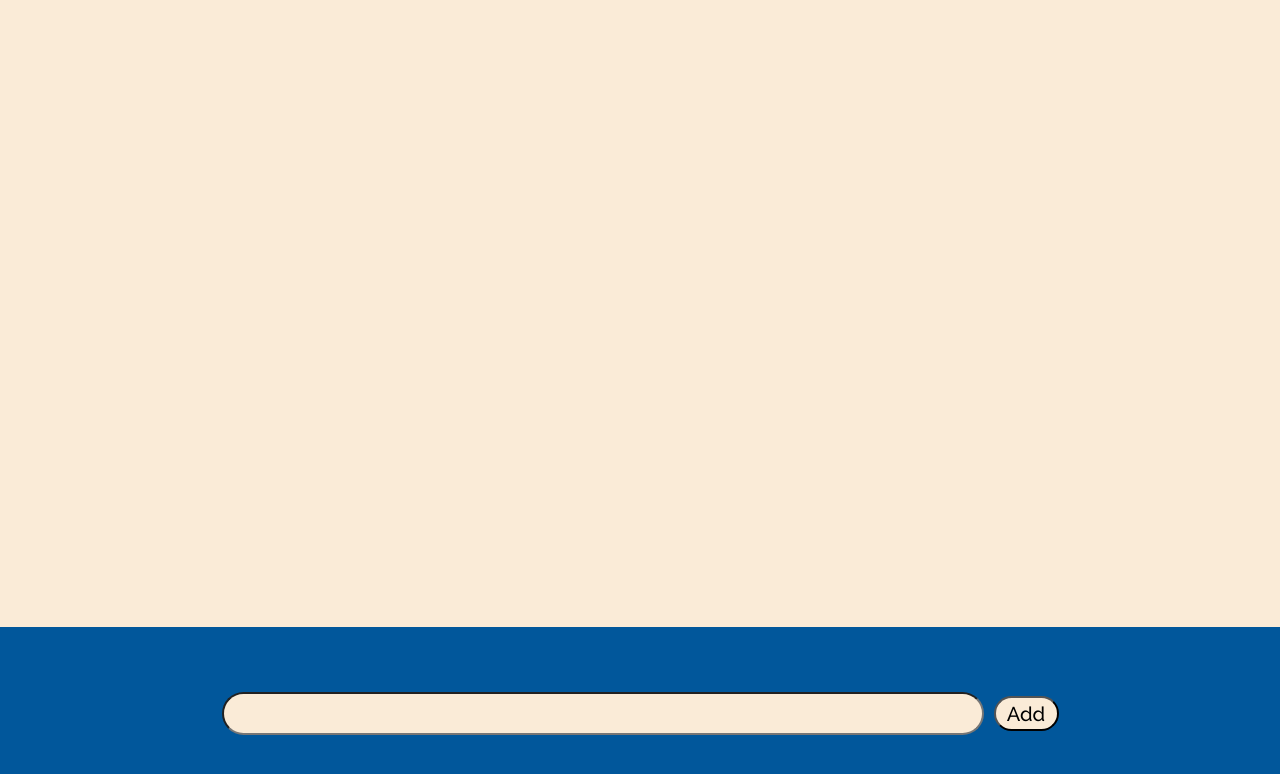
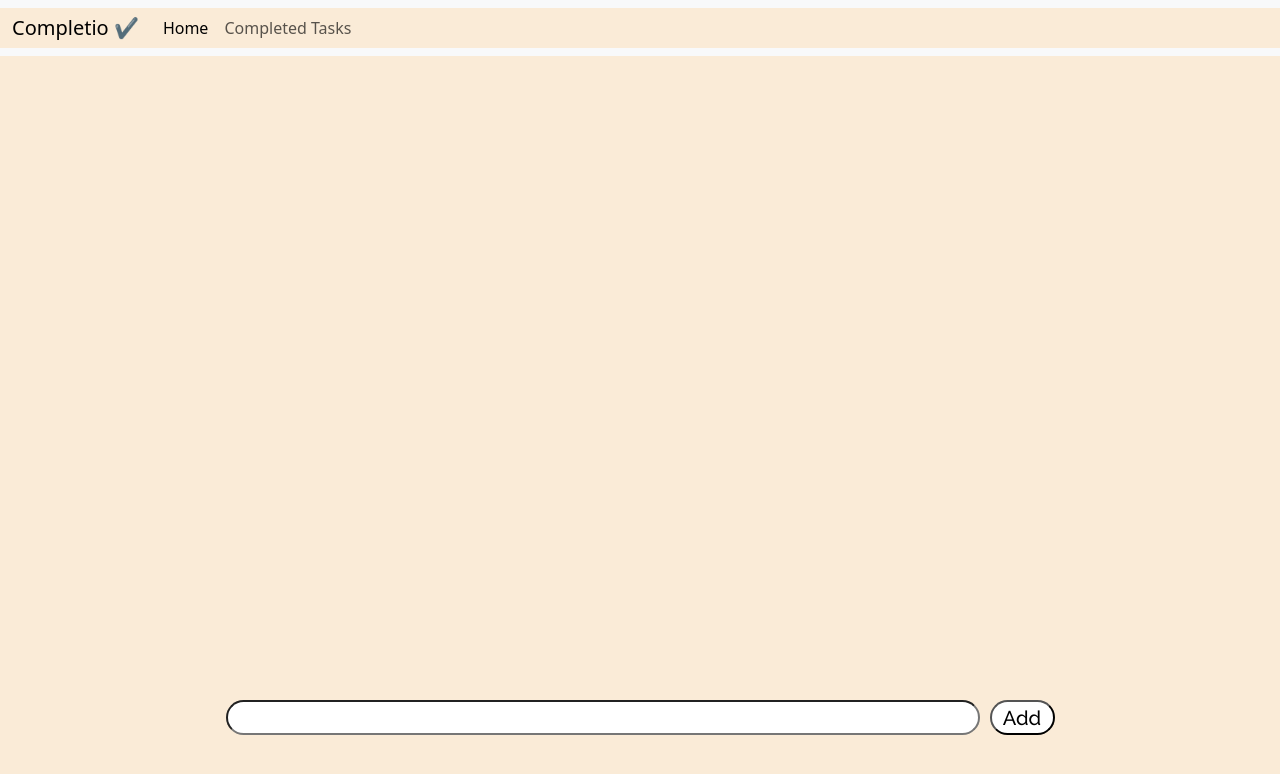
Before and after one commit to Narendrakumar-Suresh/Completio, a plain HTML site: page index.html in a window 1280 px wide. Drawn offline with nearby package versions, Linux system fonts and the light colour scheme.

Commit message:
Updated UI and styling

```diff
--- a/index.html
+++ b/index.html
@@ -5,14 +5,32 @@
     <meta name="viewport" content="width=device-width, initial-scale=1.0">
     <title>Completio</title>
     <link rel="stylesheet" href="style.css">
+    <link href="https://cdn.jsdelivr.net/npm/bootstrap@5.3.2/dist/css/bootstrap.min.css" rel="stylesheet" integrity="sha384-T3c6CoIi6uLrA9TneNEoa7RxnatzjcDSCmG1MXxSR1GAsXEV/Dwwykc2MPK8M2HN" crossorigin="anonymous">
 </head>
 <body>
+    <nav class="navbar navbar-expand-lg bg-body-tertiary">
+        <div class="container-fluid">
+          <a class="navbar-brand" href="#">Completio ✔️</a>
+          <button class="navbar-toggler" type="button" data-bs-toggle="collapse" data-bs-target="#navbarNavAltMarkup" aria-controls="navbarNavAltMarkup" aria-expanded="false" aria-label="Toggle navigation">
+            <span class="navbar-toggler-icon"></span>
+          </button>
+          <div class="collapse navbar-collapse" id="navbarNavAltMarkup">
+            <div class="navbar-nav">
+              <a class="nav-link active" aria-current="page" href="#">Home</a>
+              <a class="nav-link" href="#">Completed Tasks</a>
+              <!-- <a class="nav-link" href="#">Pricing</a>
+              <a class="nav-link disabled" aria-disabled="true">Disabled</a> -->
+            </div>
+          </div>
+        </div>
+      </nav>
     <div class="content">
-
+<!--     Shows content     -->
     </div>
     <div class="taskadder">
         <input type="text">
         <button type="submit">Add</button>
     </div>
+    <script src="https://cdn.jsdelivr.net/npm/bootstrap@5.3.2/dist/js/bootstrap.bundle.min.js" integrity="sha384-C6RzsynM9kWDrMNeT87bh95OGNyZPhcTNXj1NW7RuBCsyN/o0jlpcV8Qyq46cDfL" crossorigin="anonymous"></script>
 </body>
 </html>
--- a/style.css
+++ b/style.css
@@ -27,7 +27,7 @@ body {
     align-items: center;
     justify-content: center;
     padding: 60px;
-    background:#01579b !important ;
+    /*background:#01579b !important ;*/
 }
 
 .taskadder input{
@@ -36,6 +36,7 @@ body {
     height: 35px;
     width: 65%;
     border-radius: 25px;
+    background-color: white;
 }
 
 input[type='text']{
@@ -55,4 +56,5 @@ input[type='text']{
     border-radius: 50px;
     font-size: 20px;
     font-family: 'Raleway', sans-serif;
+    background-color: white;
 }
```
